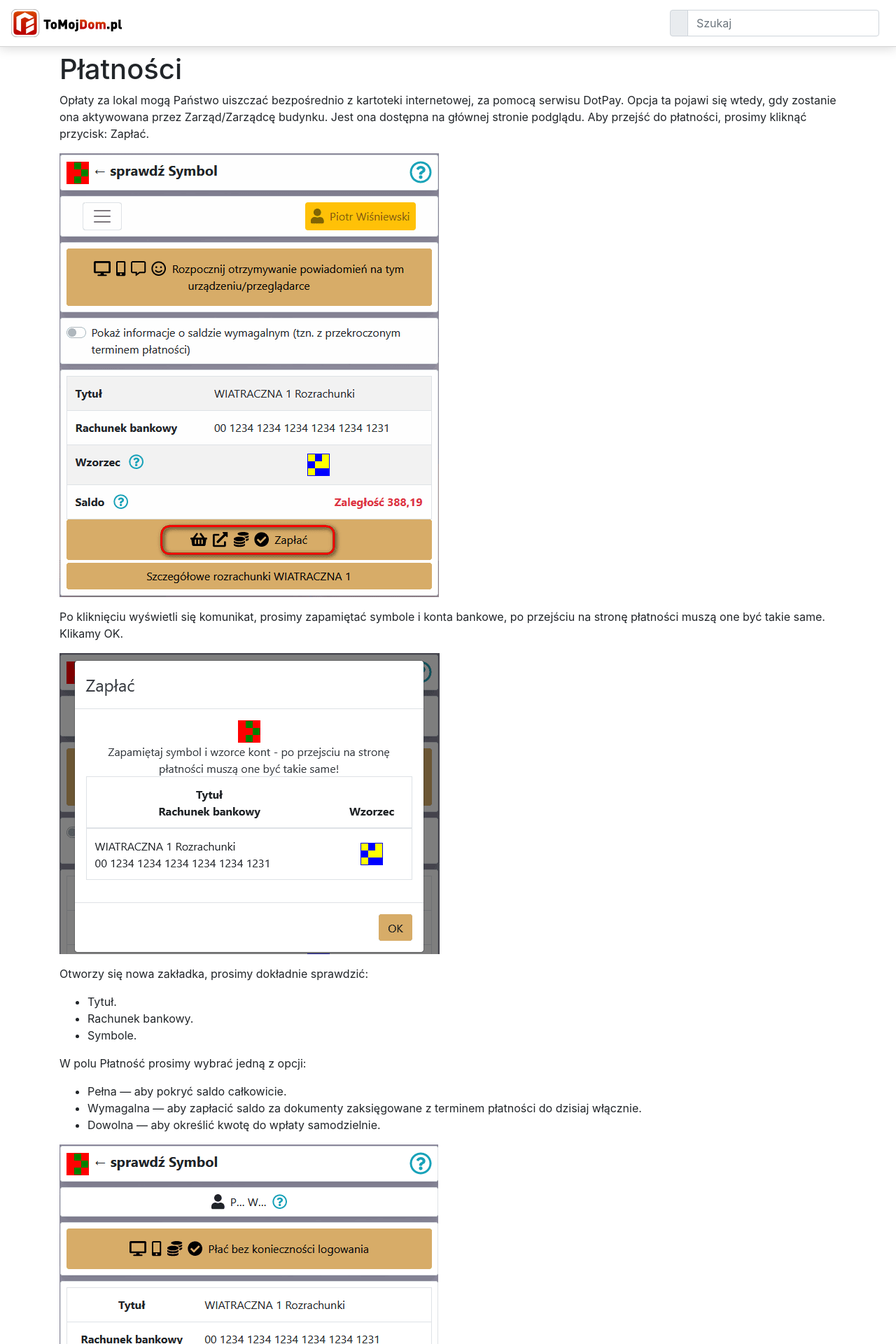
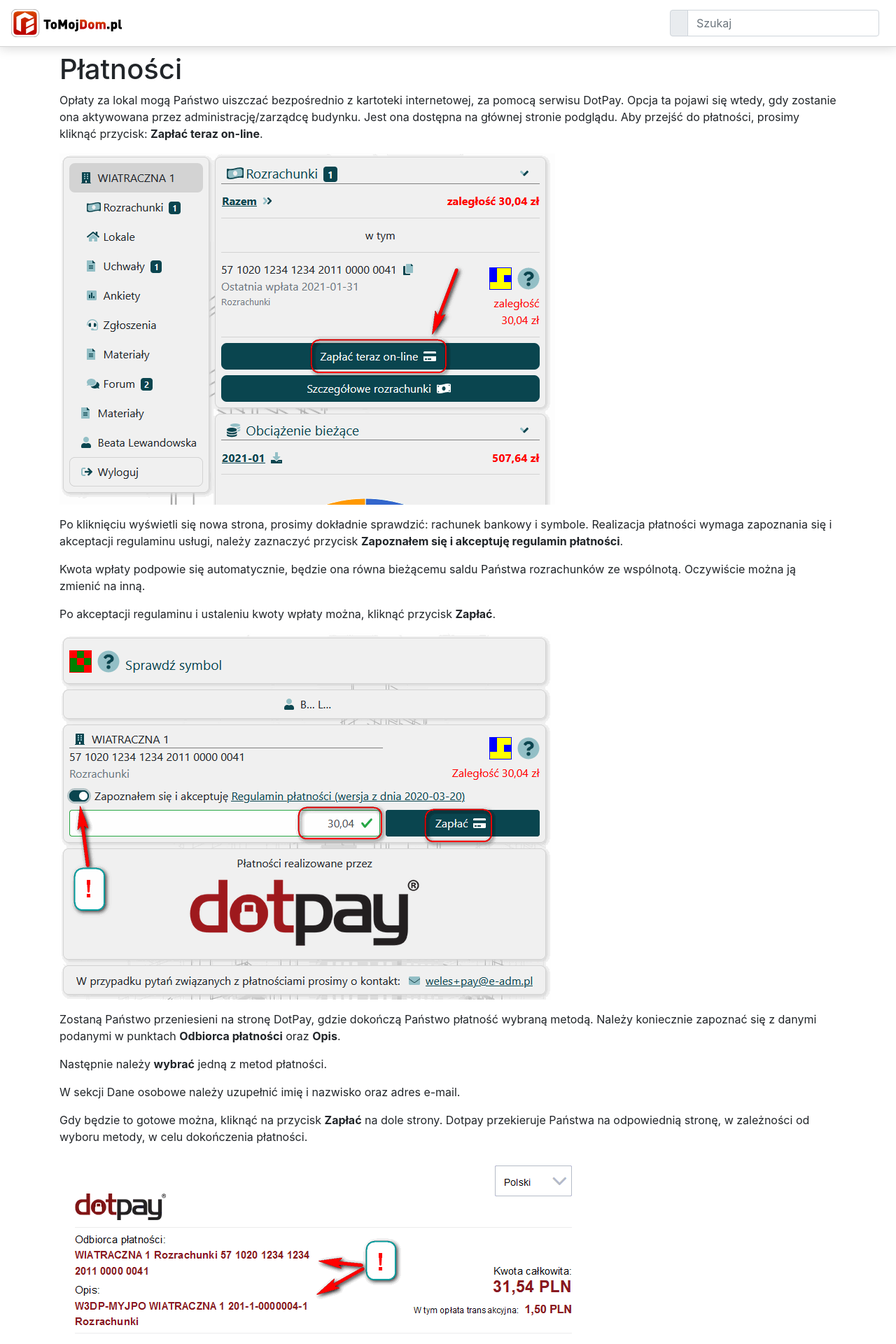
Before and after one commit to Weles3Doc/OsDoc, a Jekyll site: the page built from rozrachunkiidoku/_posts/2020-08-04-Platnosci.md, in a window 1280 px wide. Shown: the top 1920 px of the page at 70% size. Built offline with Jekyll 4.4.1, drawn with Linux system fonts in a browser that asks for light colours; nearby versions of some CDN libraries; some of the changed text lies outside the part shown.

Commit message:
poprawka płatnosci online

```diff
--- a/rozrachunkiidoku/_posts/2020-08-04-Platnosci.md
+++ b/rozrachunkiidoku/_posts/2020-08-04-Platnosci.md
@@ -4,30 +4,24 @@
 
 # Płatności
 
-Opłaty za lokal mogą Państwo uiszczać bezpośrednio z kartoteki internetowej, za pomocą serwisu DotPay. Opcja ta pojawi się wtedy, gdy zostanie ona aktywowana przez Zarząd/Zarządcę budynku. Jest ona dostępna na głównej stronie podglądu. Aby przejść do płatności, prosimy kliknąć przycisk: Zapłać.
+Opłaty za lokal mogą Państwo uiszczać bezpośrednio z kartoteki internetowej, za pomocą serwisu DotPay. Opcja ta pojawi się wtedy, gdy zostanie ona aktywowana przez administrację/zarządcę budynku. Jest ona dostępna na głównej stronie podglądu. Aby przejść do płatności, prosimy kliknąć przycisk: **Zapłać teraz on-line**.
 
 ![Płatności](platnosci1.png)
 
-Po kliknięciu wyświetli się komunikat, prosimy zapamiętać symbole i konta bankowe, po przejściu na stronę płatności muszą one być takie same. Klikamy OK.
+Po kliknięciu wyświetli się nowa strona, prosimy dokładnie sprawdzić: rachunek bankowy i symbole. Realizacja płatności wymaga zapoznania się i akceptacji regulaminu usługi, należy zaznaczyć przycisk **Zapoznałem się i akceptuję regulamin płatności**.
+
+Kwota wpłaty podpowie się automatycznie, będzie ona równa bieżącemu saldu Państwa rozrachunków ze wspólnotą. Oczywiście można ją zmienić na inną.
+
+Po akceptacji regulaminu i ustaleniu kwoty wpłaty można, kliknąć przycisk **Zapłać**.
 
 ![Płatności](platnosci2.png)
 
-Otworzy się nowa zakładka, prosimy dokładnie sprawdzić:
-- Tytuł.
-- Rachunek bankowy.
-- Symbole.
+Zostaną Państwo przeniesieni na stronę DotPay, gdzie dokończą Państwo płatność wybraną metodą. Należy koniecznie zapoznać się z danymi podanymi w punktach **Odbiorca płatności** oraz **Opis**.
 
-W polu Płatność prosimy wybrać jedną z opcji:
-- Pełna — aby pokryć saldo całkowicie.
-- Wymagalna — aby zapłacić saldo za dokumenty zaksięgowane z terminem płatności do dzisiaj włącznie.
-- Dowolna — aby określić kwotę do wpłaty samodzielnie.
+Następnie należy **wybrać** jedną z metod płatności.
+
+W sekcji Dane osobowe należy uzupełnić imię i nazwisko oraz adres e-mail.
+
+Gdy będzie to gotowe można, kliknąć na przycisk **Zapłać** na dole strony. Dotpay przekieruje Państwa na odpowiednią stronę, w zależności od wyboru metody, w celu dokończenia płatności.
 
 ![Płatności](platnosci3.png)
-
-Zapłata wymaga zaakceptowania Regulaminu płatności. Po zaakceptowaniu tło przycisku zmieni kolor na zielony. Można w tym momencie kliknąć: Zapłać przez dotpay.
-
-![Płatności](platnosci4.png)
-
-Zostaną Państwo przekierowani na stronę dotpay.pl. Prosimy sprawdzić: Odbiorcę płatności, Opis i Kwotę. Następnie wybrać dogodną metodę płatności i postępować dalej instrukcjami na stronie dotpay.
-
-![Płatności](platnosci5.png)
```
Also changed, not shown: rozrachunkiidoku/platnosci1.png, rozrachunkiidoku/platnosci2.png, rozrachunkiidoku/platnosci3.png, rozrachunkiidoku/platnosci4.png (deleted), rozrachunkiidoku/platnosci5.png (deleted).
